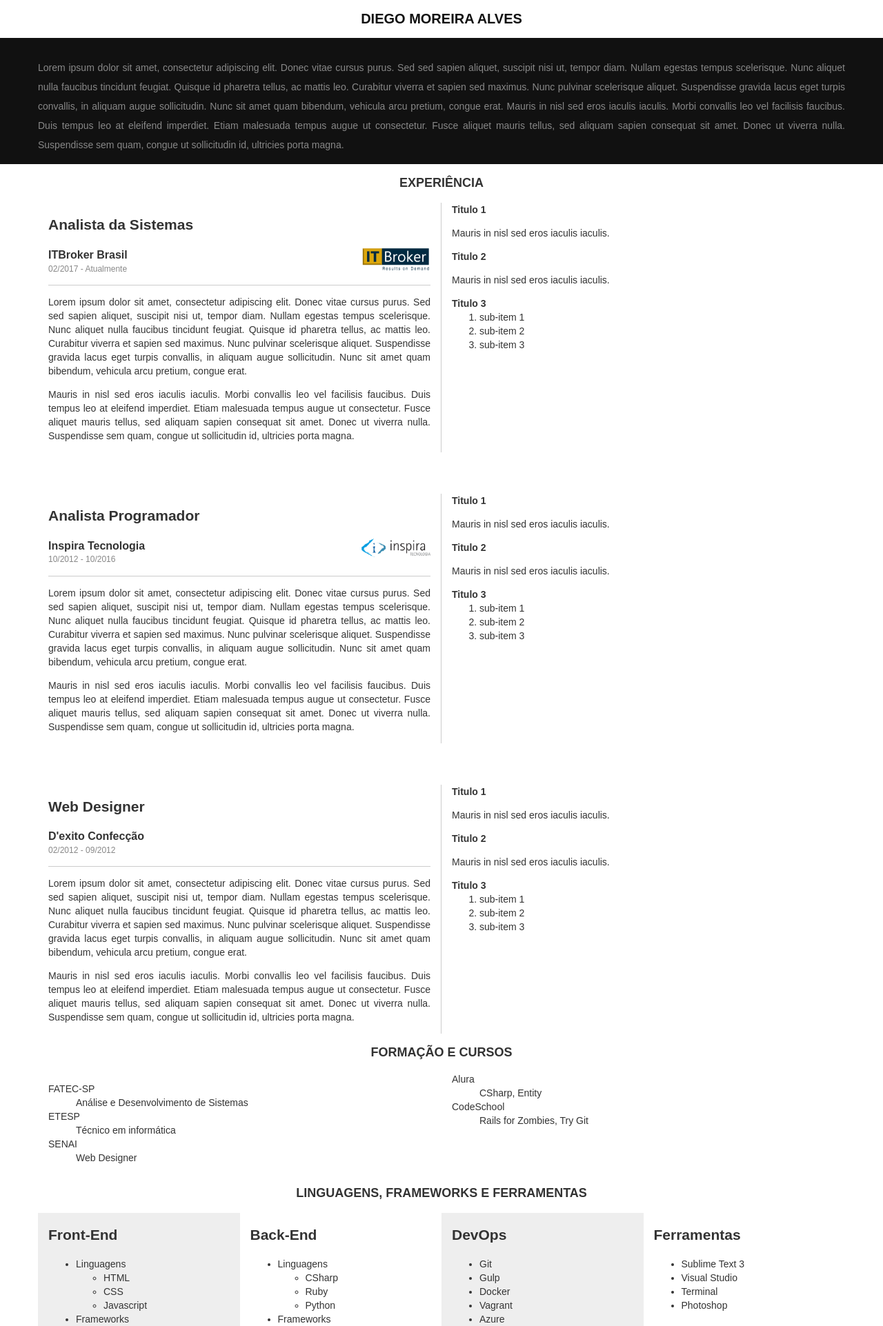
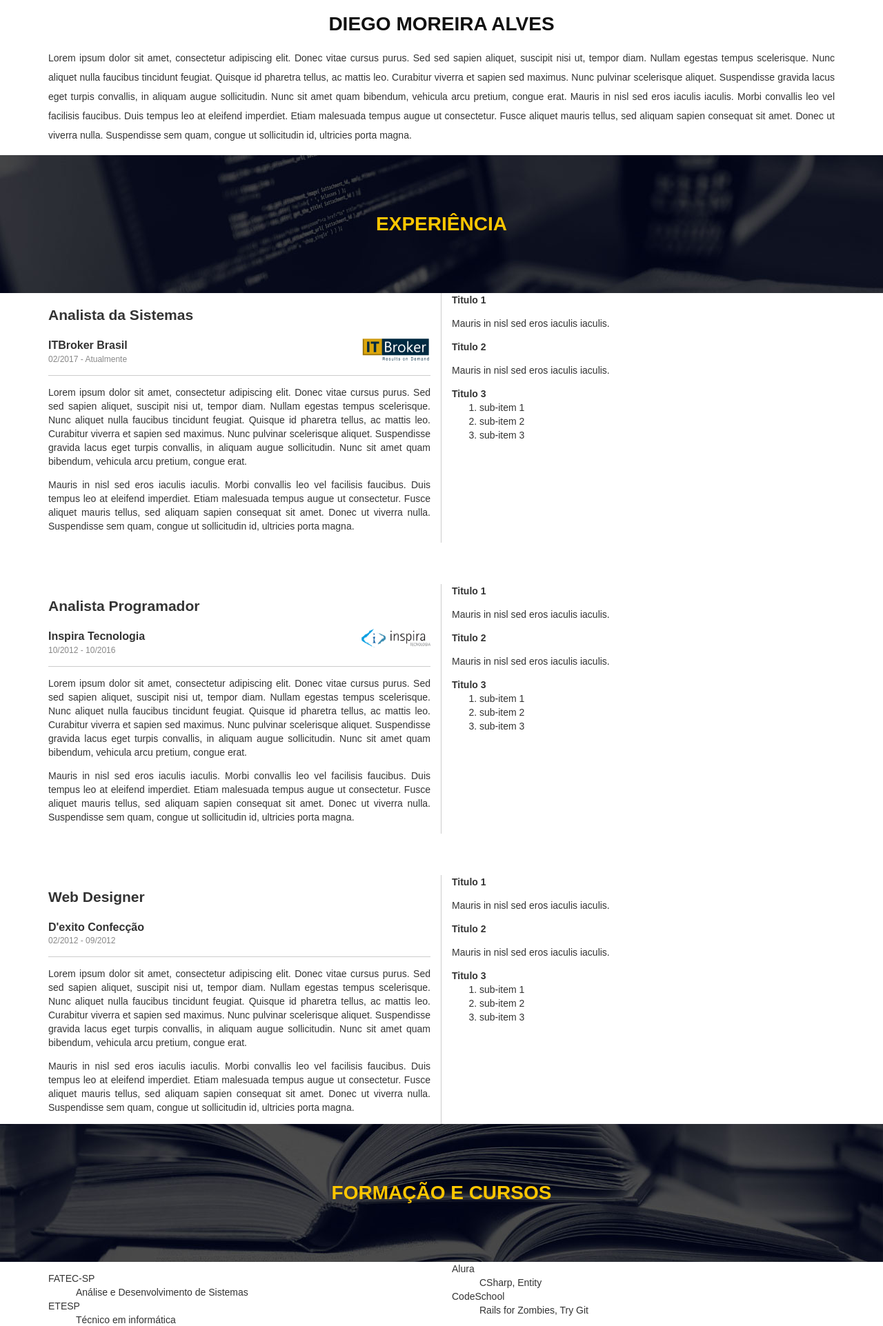
Before and after one commit to diegoma/diegomoreira92.github.io, a web app: file index.html in a window 1280 px wide. Shown: the top 1923 px of the page at 69% size. Run offline with its HTML, style and script files only (its server is not run), Linux system fonts and the light colour scheme.

Commit message:
Add images in the section's title

```diff
--- a/css/style.css
+++ b/css/style.css
@@ -25,9 +25,12 @@
 }
 
 .mainTitle {
-  font-size: 20px;
+  font-size: 28px;
+  padding: 15px 0;
+  margin: 0 auto;
   text-transform: uppercase;
   color: #111;
+  text-align: center;
 }
 
 hr.divisor-one {
@@ -40,20 +43,47 @@ hr.divisor-one {
   text-align: justify;
 }
 
-.sectionBlock__title {
-  text-transform: uppercase;
-  text-align: center;
-  font-size: 18px;
-}
-
-.sectionBlock-dark {
+.sectionBlock--dark {
   background: #111;
   color: #888;
 }
 
+.sb__title {
+  text-transform: uppercase;
+  text-align: center;
+  font-size: 28px;
+  margin: 0;
+  padding: 0;
+  color: #ffc600;
+  height: 200px;
+  width: 100%;
+  display: table;
+  vertical-align: middle;
+  font-family: helvetica;
+}
+.sb__title span {
+  display: table-cell;
+  vertical-align: middle;
+}
+
+.sb__title--careerBg {
+  background: url("../images/developmentBanner.jpg") no-repeat center center;
+}
+
+.sb__title--academyBg {
+  background: url("../images/studyingBanner.jpg") no-repeat center center;
+}
+
+.sb__title--skillsBg {
+  background: url("../images/skillsBanner.jpg") no-repeat center center;
+}
+
 .bioBlock {
-  padding: 15px 0 0 0;
   line-height: 2;
+  padding-bottom: 15px;
+}
+.bioBlock p {
+  margin: 0;
 }
 
 .companyExperience + .companyExperience {
@@ -92,13 +122,6 @@ hr.divisor-one {
   margin: 0;
 }
 
-.skills-colunm {
-  display: inline-block;
-}
-.skills-colunm:nth-child(odd) {
-  background: #eee;
-}
-
 .social-list li + li {
   margin-left: 15px;
 }
--- a/index.html
+++ b/index.html
@@ -13,12 +13,12 @@
 </head>
 	<body>
 		<header id="pgHeader">
-			<h1 class="mainTitle text-center container">
+			<h1 class="mainTitle container">
 				Diego Moreira Alves
 			</h1>
 		</header>
 
-		<section class="sectionBlock sectionBlock-dark clearfix">
+		<section class="sectionBlock clearfix">
 			<div class="bioBlock container">
 				<p>
 					Lorem ipsum dolor sit amet, consectetur adipiscing elit. Donec vitae cursus purus. Sed sed sapien aliquet, suscipit nisi ut, tempor diam. Nullam egestas tempus scelerisque. Nunc aliquet nulla faucibus tincidunt feugiat. Quisque id pharetra tellus, ac mattis leo. Curabitur viverra et sapien sed maximus. Nunc pulvinar scelerisque aliquet. Suspendisse gravida lacus eget turpis convallis, in aliquam augue sollicitudin. Nunc sit amet quam bibendum, vehicula arcu pretium, congue erat. Mauris in nisl sed eros iaculis iaculis. Morbi convallis leo vel facilisis faucibus. Duis tempus leo at eleifend imperdiet. Etiam malesuada tempus augue ut consectetur. Fusce aliquet mauris tellus, sed aliquam sapien consequat sit amet. Donec ut viverra nulla. Suspendisse sem quam, congue ut sollicitudin id, ultricies porta magna.
@@ -27,8 +27,8 @@
 		</section>
 
 		<section class="sectionBlock">
-			<h2 class="sectionBlock__title">
-				Experiência
+			<h2 class="sb__title sb__title--careerBg">
+				<span>Experiência</span>
 			</h2>
 
 			<div class="container">
@@ -173,8 +173,8 @@
 		</section>
 
 		<section class="sectionBlock">
-			<h2 class="sectionBlock__title">
-				Formação e Cursos
+			<h2 class="sb__title sb__title--academyBg">
+				<span>Formação e Cursos</span>
 			</h2>
 			<div class="container">
 				<div class="row">
@@ -211,8 +211,8 @@
 		</section>
 
 		<section class="sectionBlock">
-			<h2 class="sectionBlock__title">
-				Linguagens, Frameworks e Ferramentas
+			<h2 class="sb__title sb__title--skillsBg">
+				<span>Linguagens, Frameworks e Ferramentas</span>
 			</h2>
 
 			<div class="container">
--- a/sass/style.sass
+++ b/sass/style.sass
@@ -19,9 +19,12 @@
 		float: left
 
 .mainTitle
-	font-size: 20px
+	font-size: 28px
+	padding: 15px 0
+	margin: 0 auto
 	text-transform: uppercase
-	color:	#111
+	color: #111
+	text-align: center
 
 hr
 	&.divisor-one
@@ -32,18 +35,40 @@ hr
 .sectionBlock
 	text-align: justify
 
-.sectionBlock__title
-	text-transform: uppercase
-	text-align: center
-	font-size: 18px
-
-.sectionBlock-dark
+.sectionBlock--dark
 	background: #111
 	color: #888
 
+.sb__title
+	text-transform: uppercase
+	text-align: center
+	font-size: 28px
+	margin: 0
+	padding: 0
+	color: #ffc600
+	height: 200px
+	width: 100%
+	display: table
+	vertical-align: middle
+	font-family: helvetica
+	span
+		display: table-cell
+		vertical-align: middle
+
+.sb__title--careerBg
+	background: url("../images/developmentBanner.jpg") no-repeat center center
+
+.sb__title--academyBg
+	background: url("../images/studyingBanner.jpg") no-repeat center center
+
+.sb__title--skillsBg
+	background: url("../images/skillsBanner.jpg") no-repeat center center
+
 .bioBlock
-	padding: 15px 0 0 0
 	line-height: 2
+	padding-bottom: 15px
+	p
+		margin: 0
 
 // --
 
@@ -78,11 +103,6 @@ hr
 .ce-workWith
 	margin: 0
 
-.skills-colunm
-	display: inline-block
-	&:nth-child(odd)
-		background: #eee
-
 // --
 
 .social-list
--- a/scripts/main.js
+++ b/scripts/main.js
@@ -3,7 +3,7 @@ var common = (function () {
 
 	return {
 		init: function () {
-		  common.ChildHeightFull(".skills-colunm");
+		  // common.ChildHeightFull(".skills-colunm");
 		},
 
 		ChildHeightFull: function(selector){
```
Also changed, not shown: images/developmentBanner.jpg (added), images/skillsBanner.jpg (added), images/studyingBanner.jpg (added).
